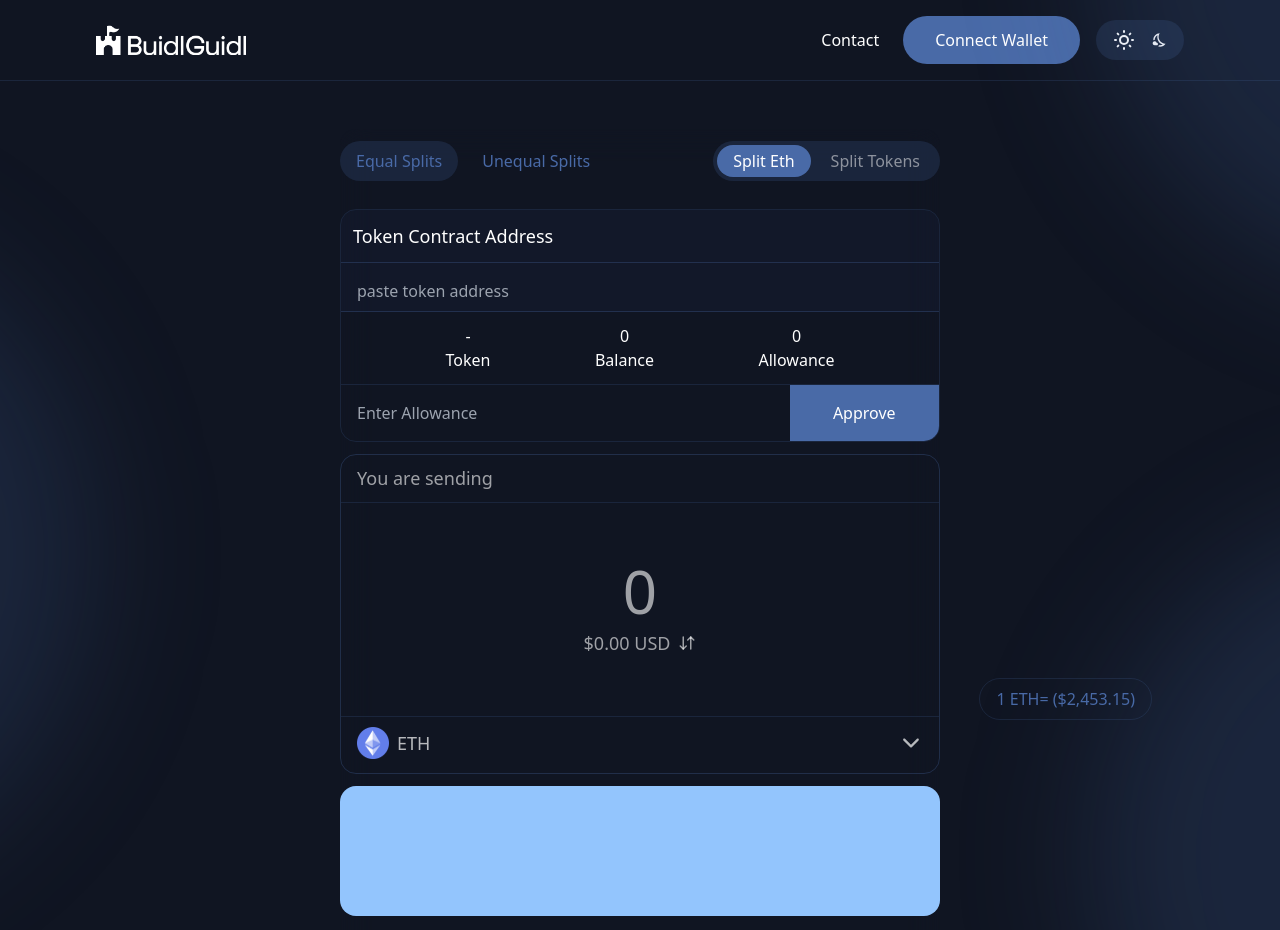
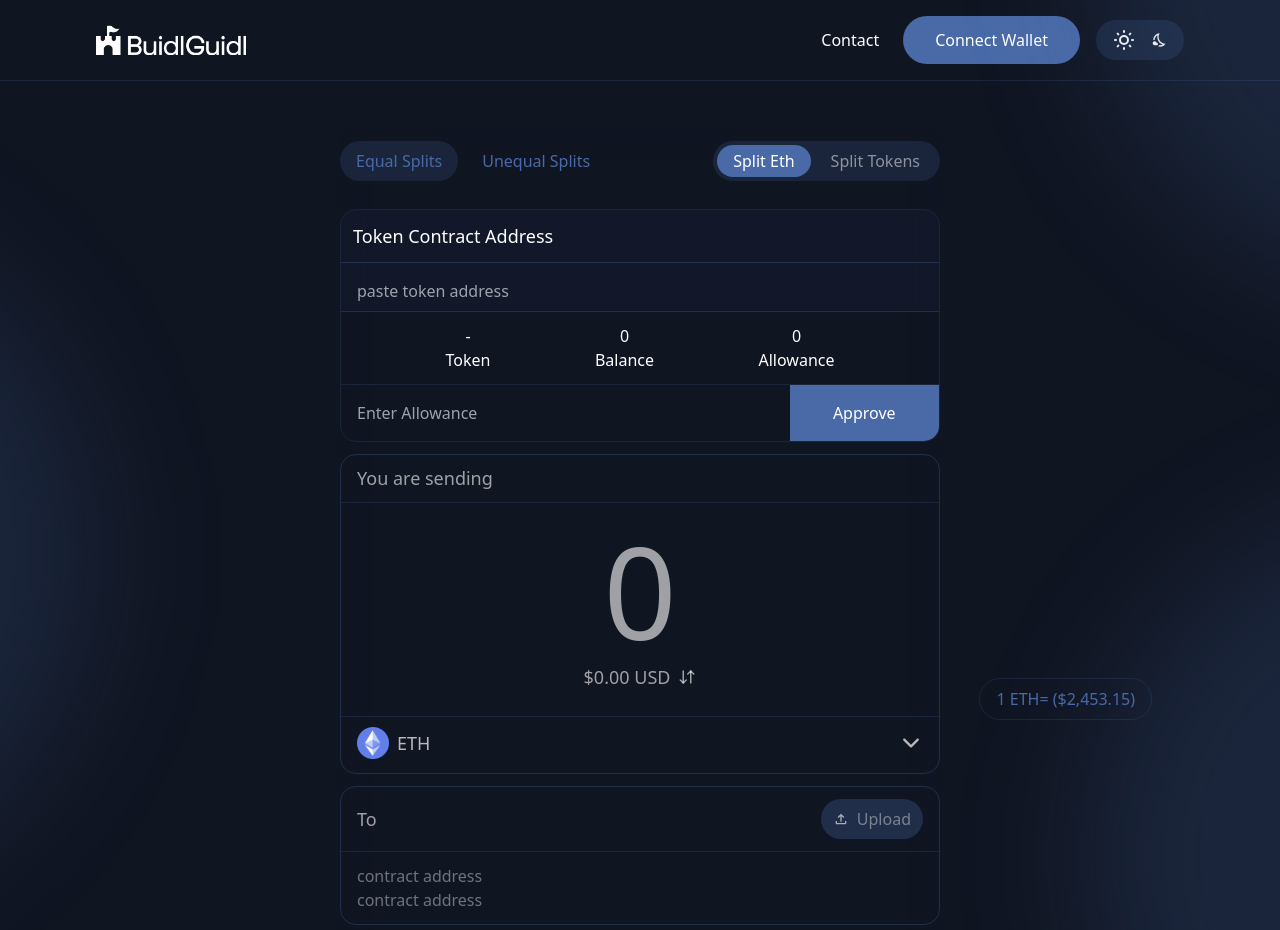
Before and after one commit to Bee-code-tech/buildguild, a Next.js app: page / in a window 1280 px wide. Shown: the top 930 px of the page. Built offline with nearby package versions, Linux system fonts and the light colour scheme.

Commit message:
about time

```diff
--- a/app/components/TransactionBox.tsx
+++ b/app/components/TransactionBox.tsx
@@ -3,6 +3,7 @@ import React from 'react'
 import { IoIosArrowDown } from 'react-icons/io'
 import { LuArrowDownUp } from 'react-icons/lu'
 import Eth from '../assets/eth.png'
+import { MdOutlineFileUpload } from 'react-icons/md'
 
 const TransactionBox = () => {
   return (
@@ -69,7 +70,7 @@ const TransactionBox = () => {
             </p>
             </div>
             <div className="h-[67%] flex flex-col items-center justify-center text-white/60">
-                <h1 className='text-6xl'>0</h1>
+                <h1 className='text-9xl'>0</h1>
                 <div className='flex items-center justify-center mt-2'>
                     <p className="text-lg">
                     $0.00 USD
@@ -90,7 +91,28 @@ const TransactionBox = () => {
           </div>
 
           {/* Upload box  */}
-          <div className="w-full bg-blue-300 h-[130px] rounded-2xl mt-2 mb-4">
+          <div className="w-full auto rounded-2xl my-3 flex flex-col overflow-hidden border border-[#496AA7]/30">
+            <div className="py-3  border-b border-[#496AA7]/20 px-4 text-white/60 flex items-center justify-between">
+            <p className="text-lg">
+              To
+            </p>
+            <div className="rounded-full px-3 py-2 flex items-center justify-center gap-2 bg-[#496AA7]/30 ">
+                <MdOutlineFileUpload />
+                <p className='text-md text-white/40'>Upload</p>
+            </div>
+            </div>
+
+            <div className="flex flex-col px-4 my-3">
+                <p className="text-white/40">contract address</p>
+                <p className="text-white/40">contract address</p>
+            </div>
+
+          </div>
+
+          {/* Valid Address container  */}
+
+          <div className="">
+
           </div>
 
           {/* Button  */}
```
